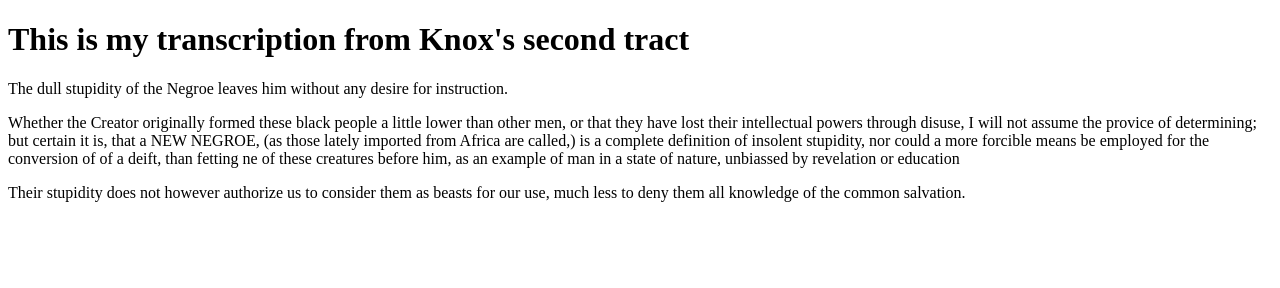
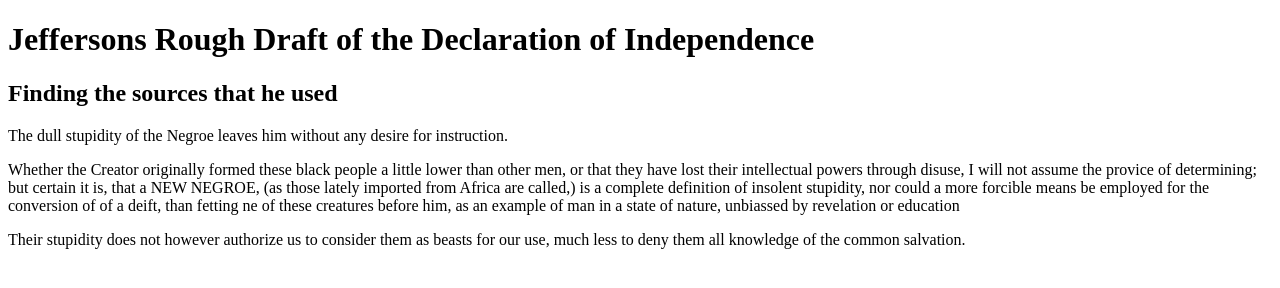
Before and after one commit to tiamomon/Project-4, a plain HTML site: page index.html in a window 1280 px wide. Drawn offline with Linux system fonts and the light colour scheme; a script that the page names is missing.

Commit message:
Update index.html

```diff
--- a/index.html
+++ b/index.html
@@ -7,7 +7,9 @@
  <script src="https://hypothes.is/embed.js" async></script>
 </head>
 <body>
-  <h1> This is my transcription from Knox's second tract</h1>
+  <h1> Jeffersons Rough Draft of the Declaration of Independence</h1>
+  <h2> Finding the sources that he used</h2>
+
   <p> The dull stupidity of the Negroe leaves him without any desire for instruction.</p>
   <p> Whether the Creator originally formed these black people a little lower than other men, or that they have lost their intellectual powers through disuse, I will not assume the provice of determining; but certain it is, that a NEW NEGROE, (as those lately imported from Africa are called,) is a complete definition of insolent stupidity, nor could a more forcible means be employed for the conversion of of a deift, than fetting ne of these creatures before him, as an example of man in a state of nature, unbiassed by revelation or education </p>
   <p> Their stupidity does not however authorize us to consider them as beasts for our use, much less to deny them all knowledge of the common salvation. </p>
```
